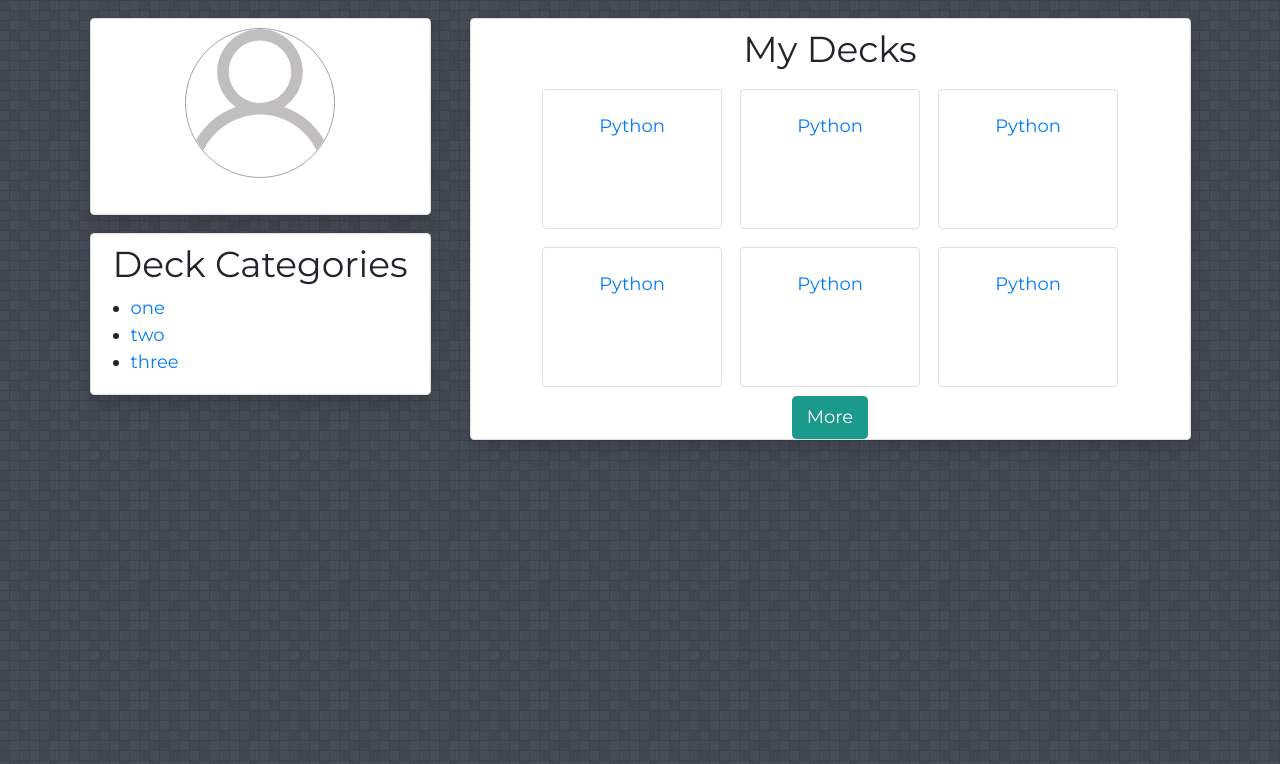
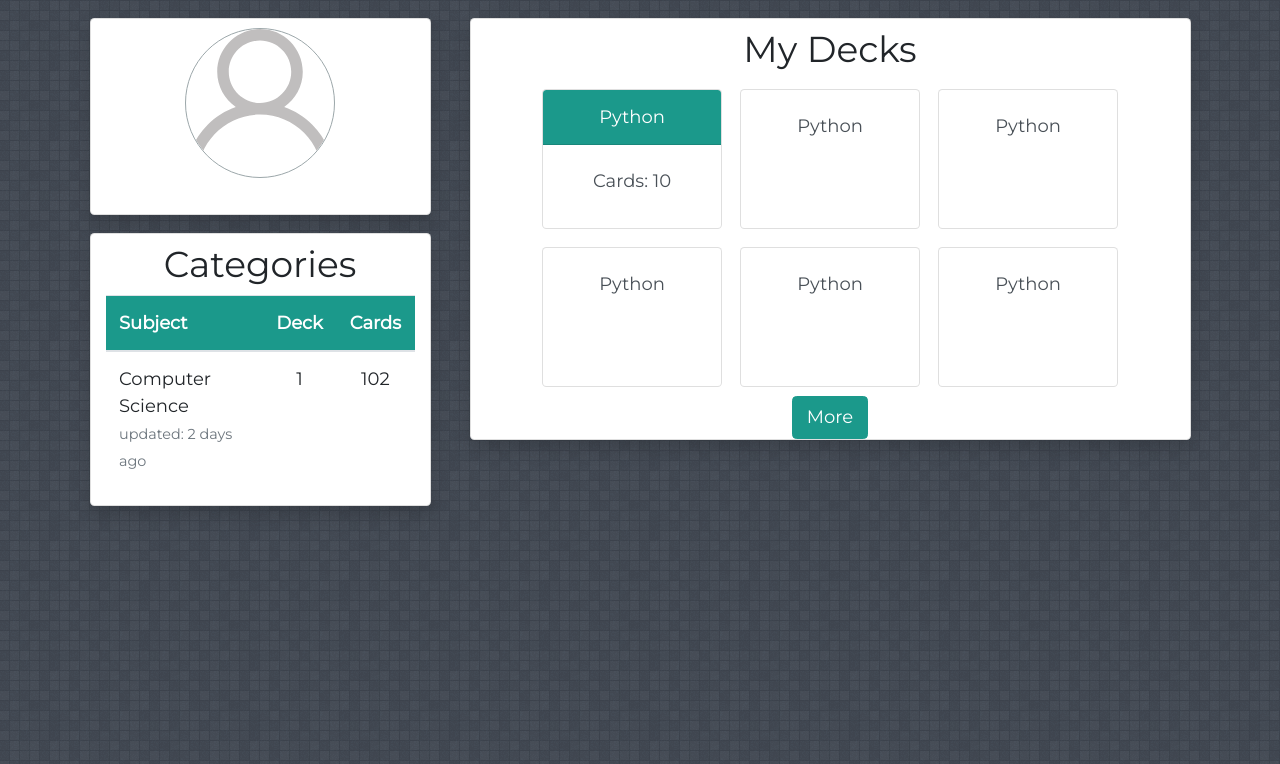
Before and after one commit to Abepena/codecards, a Django app: page /home/ in a window 1280 px wide. Shown: the top 764 px of the page. Run offline with Django 3.2, Linux system fonts and the light colour scheme; style sheets or scripts are compiled from the project's sources; some libraries are stand-ins or nearby versions.

Commit message:
modified css for home template

```diff
--- a/codecards/accounts/urls.py
+++ b/codecards/accounts/urls.py
@@ -8,5 +8,4 @@ urlpatterns = [
     path('login/', auth_views.LoginView.as_view(template_name='accounts/login.html'), name='login'),
     path('logout/', auth_views.LogoutView.as_view(), name='logout'),
     path('signup/', views.signup, name='signup'),
-
 ]
--- a/codecards/decks/models.py
+++ b/codecards/decks/models.py
@@ -4,8 +4,12 @@ from django.contrib.auth.models import User
 
 # Create your models here.
 class Category(models.Model):
+    """
+    params:name, description, owner (User)
+    """
     name = models.CharField(max_length=50)
     description = models.CharField(max_length=200)
+    owner = models.ForeignKey(User, on_delete=models.CASCADE, related_name='categories' )
 
     def __str__(self):
         return self.name
@@ -19,6 +23,8 @@ class Deck(models.Model):
 
     def __str__(self):
         return self.name
+
+
 
 class Card(models.Model):
     TEXT = 1
--- a/codecards/static/css/home.css
+++ b/codecards/static/css/home.css
@@ -32,11 +32,20 @@ body .profile .p-hero .hero-image {
   max-width: 150px;
 }
 
+body .profile .p-categ .categ-list {
+  list-style: none;
+}
+
+body .profile .p-decks a {
+  text-decoration: none;
+}
+
 body .profile .p-decks .box {
   height: 140px;
   width: 250px;
   margin: .5em;
   position: relative;
+  color: #495057;
 }
 
 @media (min-width: 476px) {
--- a/codecards/static/css/home.scss
+++ b/codecards/static/css/home.scss
@@ -51,15 +51,24 @@ body{
 
         .p-categ{
 
+            .categ-list{
+                list-style: none;
+            }
+
         }
 
         .p-decks{
+
+            a {
+                text-decoration: none;
+            }
 
             .box{
                 height: 140px;
                 width: 250px;
                 margin: .5em;
                 position: relative;
+                color:color(text);
 
                 @media (min-width: 476px) {
                     width: 180px;
--- a/codecards/templates/home.html
+++ b/codecards/templates/home.html
@@ -24,19 +24,29 @@
                 </div>
                 <div class=" row my-3 p-categ card shadow mx-1">
                     <h2 class="mt-2 text-center">
-                        Deck Categories
+                        Categories
                     </h2>
-                    <ul class="categ-list">
-                        <li>
-                            <a href="#">one</a>
-                        </li>
-                        <li>
-                            <a href="#">two</a>
-                        </li>
-                        <li>
-                            <a href="#">three</a>
-                        </li>
-                    </ul>
+                    <div class="container">
+                        <table class="table">
+                            <thead  class="thead bg-success text-white">
+                                <tr>
+                                    <th class="">Subject</th>
+                                    <th class="">Deck</th>
+                                    <th class="">Cards</th>
+                                </tr>
+                            </thead>
+                            <tbody>
+                                <tr>
+                                    <td class="">
+                                        Computer Science
+                                        <small class="text-muted">updated: 2 days ago</small>
+                                    </td>
+                                    <td class="text-center">1</td>
+                                    <td class="text-center">102</td>
+                                </tr>
+                            </tbody>
+                        </table>
+                    </div>
                 </div>
             </div>
             <div class="col-md-8">
@@ -45,8 +55,11 @@
                     <div class="container decklist">
                         <div class="row d-flex mx-auto justify-content-center">
                                 <a href="#" class="card box rounded">
+                                    <div class="card-header text-center bg-success text-white">
+                                        Python
+                                    </div>
                                     <div class="card-body text-center">
-                                        Python
+                                        Cards: 10
                                     </div>
                                 </a>
                                 <a href="#" class="card box rounded">
```
Also changed, not shown: codecards/decks/migrations/0001_initial.py (added), 1 other file.
